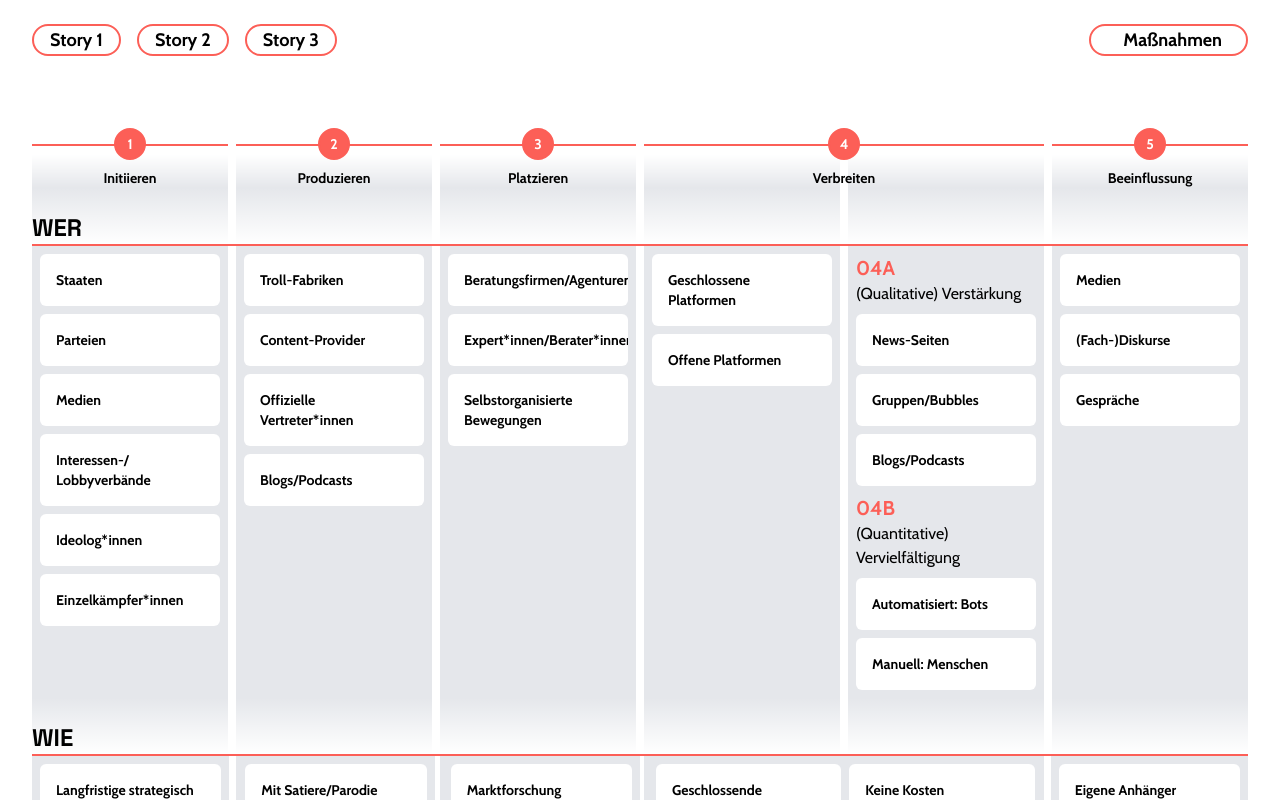
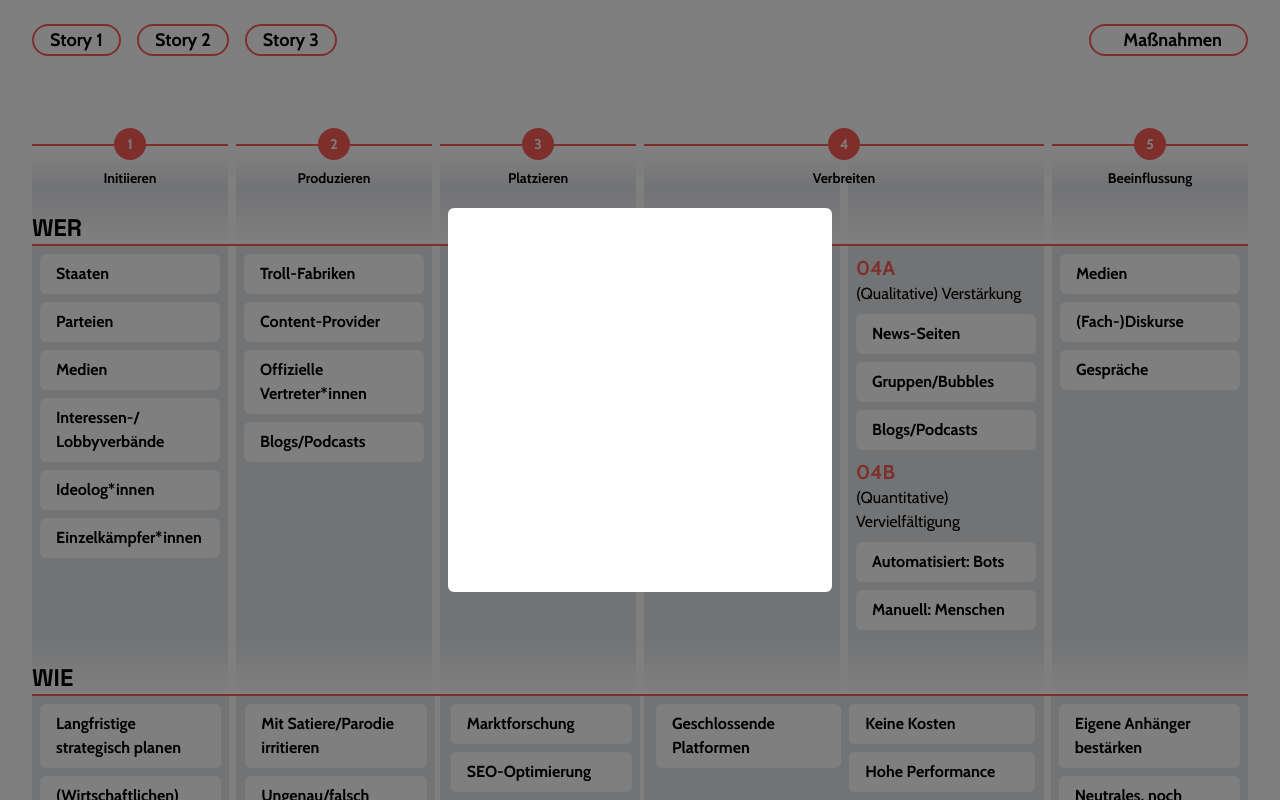
Before and after one commit to DetektivKollektiv/colab-infographic, a Vue app: page / in a window 1280 px wide. Shown: the top 800 px of the page. Built offline with nearby package versions, Linux system fonts and the light colour scheme; some icons are missing; what vue3-touch-events would draw is missing.

Commit message:
added Modal

```diff
--- a/src/components/Infographic/Card.vue
+++ b/src/components/Infographic/Card.vue
@@ -2,20 +2,15 @@
     <div
         @mouseover="hover = true"
         @mouseleave="hover = false"
-        @click="example = !example"
-        class="p-4 bg-white rounded-md w-full transition-all duration-300 overflow-hidden cursor-pointer"
+        @click="popup = true"
+        class="px-4 py-2 bg-white rounded-md w-full transition-all duration-300 overflow-hidden cursor-pointer"
         :class="{
-            'bg-purple-500 text-white': example,
-            'duration-75 border-2 border-gray-800': active,
+            'duration-75 border-2 border-red-500': active,
         }"
-        :style="{ height: height + 'px' }"
     >
-        <div ref="textContainer" class="group">
-            <p ref="textElement" class="group-hover:font-bold label-sm">
+        <div class="group">
+            <p class="group-hover:text-red-500 label-md">
                 {{ text }}
-            </p>
-            <p class="text-md pt-4">
-                {{ description }}
             </p>
         </div>
     </div>
@@ -35,16 +30,7 @@ const props = defineProps({
 
 const { content } = toRefs(props)
 
-const textContainer = ref(0)
-const textElement = ref(0)
-
-function getHeight() {
-    return hover.value
-        ? textContainer.value.scrollHeight + 32
-        : textElement.value.scrollHeight + 32 // 16px for the padding
-}
-
-const hover = ref(false)
+const popup = ref(false)
 
 const example = ref(false)
 
@@ -52,27 +38,9 @@ const text = computed(() => {
     return example.value ? content.value.example : content.value.title
 })
 
-const description = computed(() => {
-    return example.value
-        ? content.value.exampleDescription
-        : content.value.description
-})
-
 const active = computed(() => {
     return content.value.storys.includes(useInfographicStore().story)
 })
 
 const height = ref(0)
-
-watch([example, hover], () => {
-    nextTick(() => {
-        height.value = getHeight()
-    })
-})
-
-onMounted(() => {
-    nextTick(() => {
-        height.value = getHeight()
-    })
-})
 </script>
--- a/src/components/Infographic/Infographic.vue
+++ b/src/components/Infographic/Infographic.vue
@@ -1,5 +1,6 @@
 <template>
     <div class="relative">
+        <Modal></Modal>
         <div
             class="absolute w-full h-full container-box -z-50 left-1/2 -translate-x-1/2 pt-36"
         >
--- /dev/null
+++ b/src/components/Infographic/Modal.vue
@@ -0,0 +1,9 @@
+<template>
+    <div class="w-full h-screen fixed z-40">
+        <div
+            class="absolute inset-0 w-96 h-96 bg-white z-50 rounded-md mx-auto my-auto"
+        ></div>
+        <div class="w-full h-screen bg-black opacity-50 fixed z-40"></div>
+    </div>
+</template>
+<script setup></script>
--- a/src/index.css
+++ b/src/index.css
@@ -29,6 +29,15 @@
     .label-sm {
         @apply text-xs md:text-sm font-bold;
     }
+
+    .label-md {
+        @apply text-sm md:text-base font-bold;
+    }
+
+    .label-lg {
+        @apply text-base md:text-lg font-bold;
+    }
+
     .label-xl {
         @apply text-base md:text-xl font-bold;
     }
```
Also changed, not shown: src/api/initiativen_template.json (line endings or trailing spaces).
